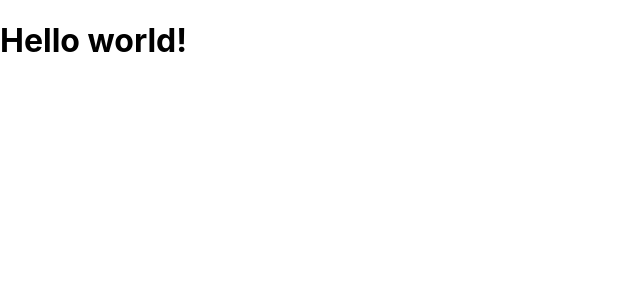
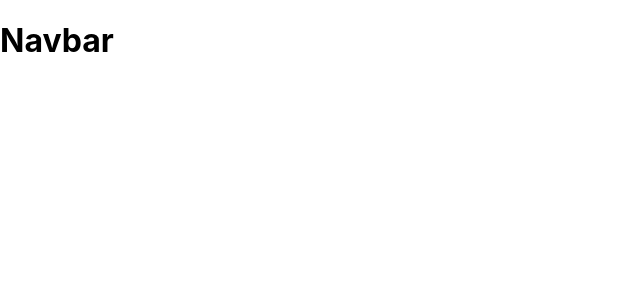
Before and after one commit to HyeBinYang/Moviestagram, a React (Create React App) app: page / in a window 1280 px wide. Shown: the top 300 px of the page, without its empty margins (0-640 px from the left). Built offline with nearby package versions, Linux system fonts and the light colour scheme.

Commit message:
Add components files

```diff
--- a/src/App.jsx
+++ b/src/App.jsx
@@ -1,9 +1,13 @@
+import React from "react";
 import "./App.css";
+
+// Components
+import Navbar from "./components/common/Navbar";
 
 function App() {
   return (
     <div>
-      <h1>Hello world!</h1>
+      <Navbar />
     </div>
   );
 }
--- /dev/null
+++ b/src/components/common/Navbar.jsx
@@ -0,0 +1,11 @@
+import React from "react";
+
+function Navbar() {
+  return (
+    <div>
+      <h1>Navbar</h1>
+    </div>
+  );
+}
+
+export default Navbar;
```
Also changed, not shown: src/components/auth/LoginForm.jsx (added), src/components/auth/SignupForm.jsx (added), src/components/detail/Reviews.jsx (added), src/components/detail/UserInfo.jsx (added), src/components/home/LeftSide.jsx (added), src/components/home/RightSide.jsx (added), src/components/review/MovieDetail.jsx (added), src/components/review/ReviewDetail.jsx (added), src/components/review/reviews.jsx (added), src/components/search/MovieList.jsx (added).
